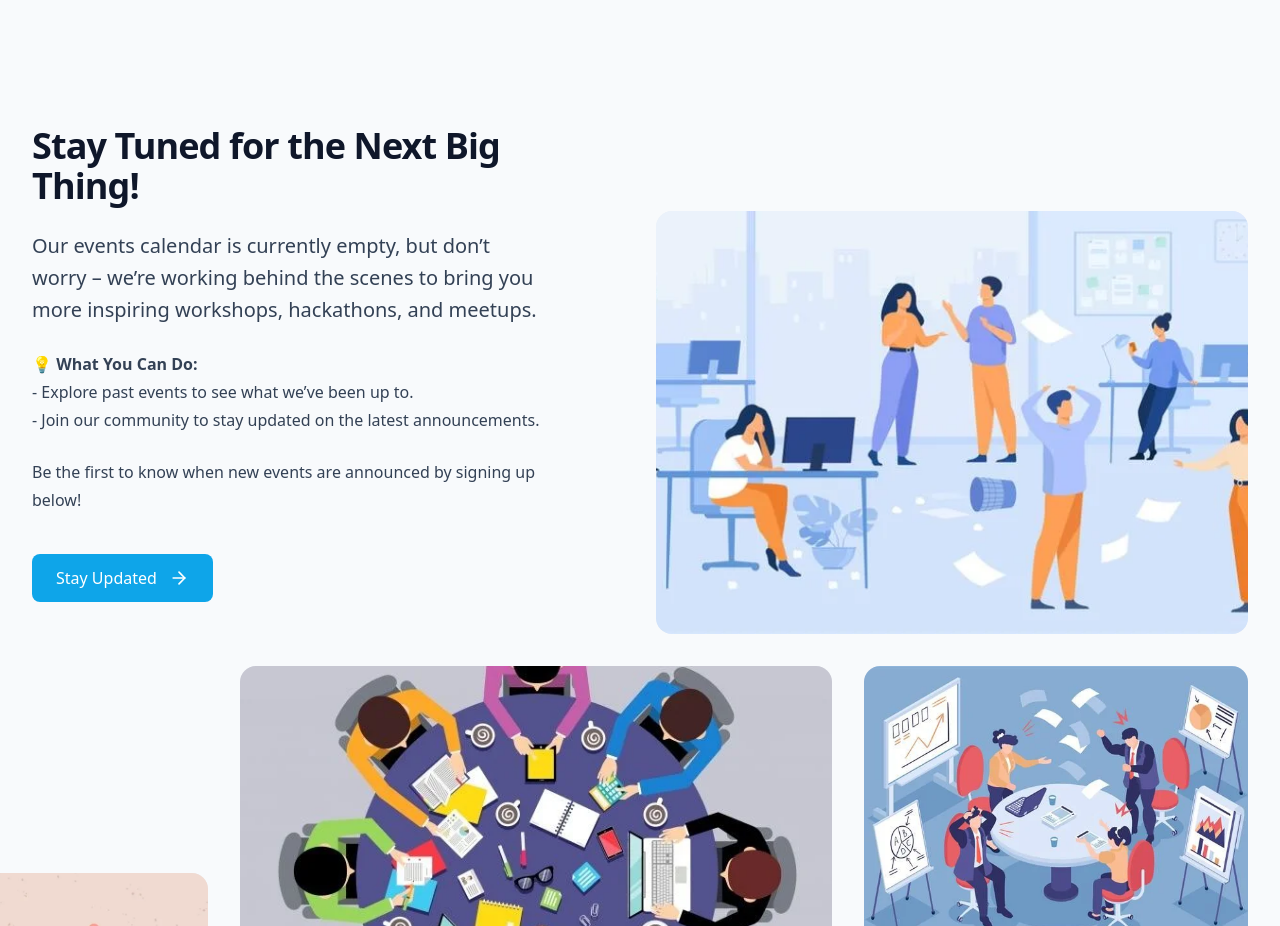
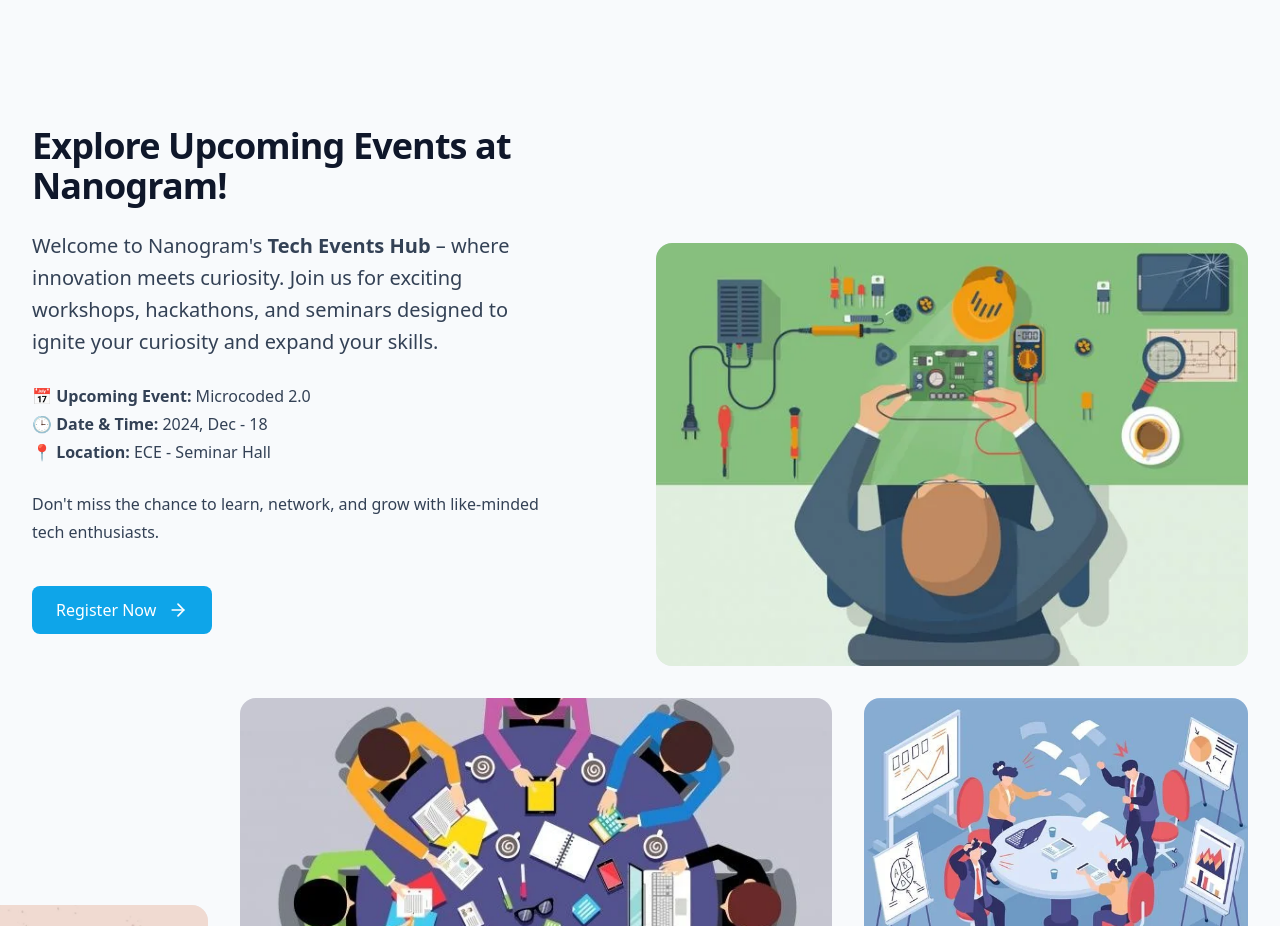
Before and after one commit to Pramoda-S-R/Nanogram-Website, a React (Vite) app: page /events in a window 1280 px wide. Shown: the part 1571-2497 px from the top of the page. Built offline with nearby package versions, Linux system fonts and the light colour scheme.

Commit message:
microcoded 2.0

```diff
--- a/src/components/events/Involved.jsx
+++ b/src/components/events/Involved.jsx
@@ -3,8 +3,8 @@ import { ArrowRight } from "lucide-react";
 import { Link } from "react-router-dom";
 
 // Update this variable to toggle event content
-let eventUpcoming = false;
-// let eventUpcoming = true;
+// let eventUpcoming = false;
+let eventUpcoming = true;
 
 const Involved = () => {
   return (
--- a/src/components/misc/CurrentEvent.jsx
+++ b/src/components/misc/CurrentEvent.jsx
@@ -61,7 +61,7 @@ function DepartmentCheck() {
           >
             <h2 className="text-3xl font-bold mb-4">Welcome, ECE Wizard! 🧑‍🔧</h2>
             <Link
-              to="https://forms.gle/jbhTNbGSuAQEtBLN6"
+              to="https://docs.google.com/forms/d/e/1FAIpQLScq8YMtB4X3uNJY60dDJ1rvck3qzjvvY080o7mLwC9g40UWOQ/viewform?usp=sharing"
               className="inline-flex items-center justify-center gap-2 text-white bg-sky-500 font-medium border-0 py-2 xl:py-3 px-6 focus:outline-none hover:bg-sky-400 rounded-lg text-sm sm:text-base 2xl:text-lg transition-colors duration-500 shadow-md"
             >
               <BatteryCharging />
@@ -79,7 +79,7 @@ function DepartmentCheck() {
               Oops! You're Not in ECE 😅
             </h2>
             <Link
-              to="https://forms.gle/gjEDJE2MEGp5fuCT9"
+              to="https://docs.google.com/forms/d/e/1FAIpQLSfQlfQ1S-w-wvyPXsSQz0M5OZzCf2433GbHbzH6E2ZfJJNcGQ/viewform?usp=sharing"
               className="inline-flex items-center justify-center gap-2 text-white bg-red-500 font-medium border-0 py-2 xl:py-3 px-6 focus:outline-none hover:bg-red-400 rounded-lg text-sm sm:text-base 2xl:text-lg transition-colors duration-500 shadow-md"
             >
               <AlertTriangle />
```
